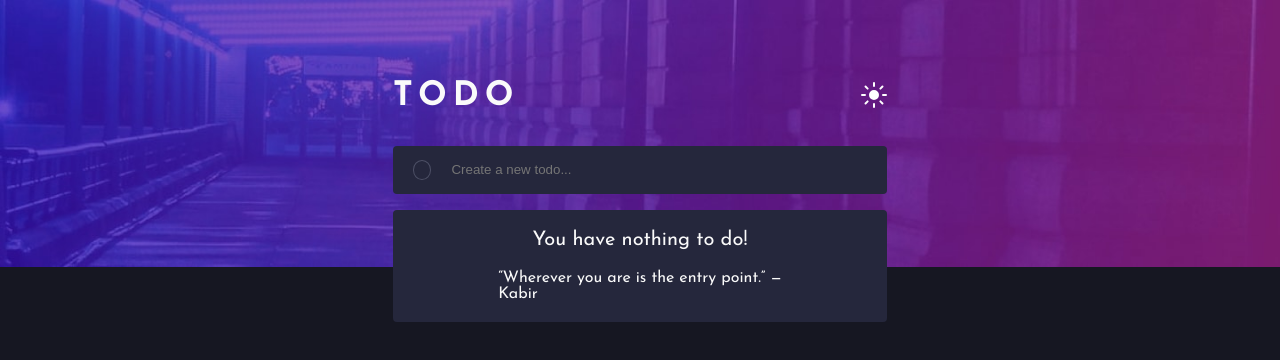
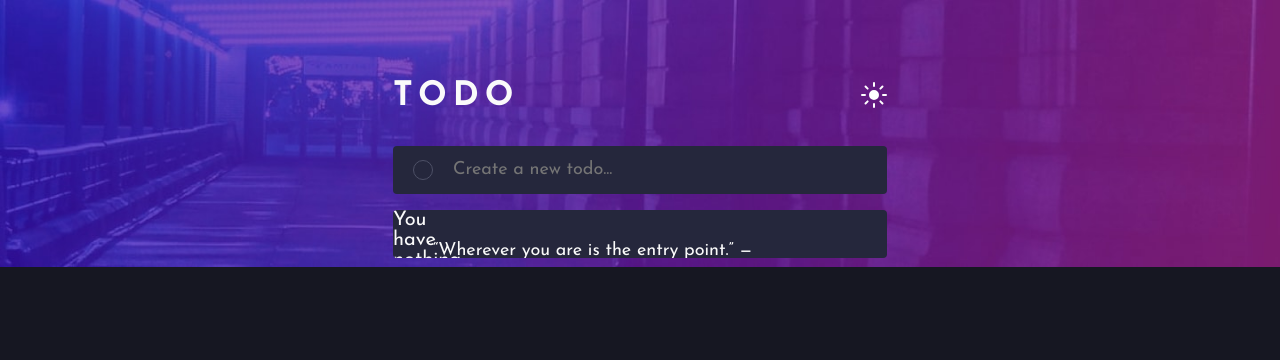
Before and after one commit to ClaytonDewey/todo-app, a React (Create React App) app: page / in a window 1280 px wide. Shown: the top 360 px of the page. Built offline with nearby package versions, Linux system fonts and the light colour scheme.

Commit message:
Reformat todo items

```diff
--- a/src/components/AddTodo.tsx
+++ b/src/components/AddTodo.tsx
@@ -26,8 +26,9 @@ export const AddTodo = () => {
   };
 
   return (
-    <form onSubmit={handleSubmission}>
-      <div className='todo todo__add'>
+    <div className='todo todo__add'>
+      <div className='todo__toggle'></div>
+      <form onSubmit={handleSubmission}>
         <label htmlFor='todo' className='sr-only'>
           New Todo
         </label>
@@ -40,10 +41,8 @@ export const AddTodo = () => {
           value={input}
           onChange={(e) => setInput(e.target.value)}
         />
-        {/* <button>
-          Submit
-        </button> */}
-      </div>
-    </form>
+      </form>
+      <div></div>
+    </div>
   );
 };
--- a/src/components/TodoItem.tsx
+++ b/src/components/TodoItem.tsx
@@ -16,6 +16,7 @@ const StyledStatusButton = styled.button`
   appearance: none;
   background-color: transparent;
   margin: 0;
+  margin-left: 2rem;
   font: inherit;
   color: hsl(233, 14%, 35%);
   height: 2rem;
@@ -99,13 +100,16 @@ export const TodoItem = (props: { todo: Todo }) => {
         <>
           <StyledStatusButton
             onClick={() => handleStatusUpdate(todo.id)}
-            className={todo.status === 'undone' ? '' : 'done'}>
+            className={`todo__toggle ${
+              todo.status === 'undone' ? '' : 'done'
+            }`}>
             {todo.status === 'undone' ? (
               <span className='sr-only'>mark completed</span>
             ) : (
               <span className='sr-only'>mark undone</span>
             )}
           </StyledStatusButton>
+          <div>
             <p
               style={{
                 textDecoration:
@@ -117,6 +121,7 @@ export const TodoItem = (props: { todo: Todo }) => {
               <FaRegEdit />
               Edit
             </button>
+          </div>
           <Button onClick={() => handleDelete(todo.id)} className='btn btn-del'>
             <img role='presentation' alt='delete' src={cross} />
             <span className='sr-only'>Delete Todo</span>
--- a/src/sass/components/_todo.scss
+++ b/src/sass/components/_todo.scss
@@ -1,60 +1,34 @@
 .todo {
-  display: flex;
+  display: grid;
+  grid-template-columns: 40px 1fr 40px;
+  grid-column-gap: 0px;
+  grid-row-gap: 0px;
+  height: 4.8rem;
   align-items: center;
-  justify-content: space-between;
-  font-size: 1.6rem;
-  height: 4.8rem;
-  padding: 0 2rem;
+
+  &__add {
+    margin-bottom: 1.6rem;
+    border-radius: var(--radius);
+  }
 
   &__list {
-    border-radius: $radius;
+    border-radius: var(--radius);
     overflow: hidden;
 
     .todo {
       &:not(:last-child) {
-        border-bottom: 1px solid $dark-grayish-blue;
+        border-bottom: 1px solid var(--dark-2);
       }
     }
   }
 
-  &__empty {
-    padding: 2rem 0;
-    justify-content: center;
-    flex-direction: column;
-
-    h2 {
-      margin-bottom: 2rem;
-    }
-  }
-
-  &.todo__empty {
-    height: auto;
-  }
-
-  &__add {
-    margin-bottom: 1.6rem;
-    border-radius: $radius;
-
-    form {
-      width: 100%;
-      padding-left: 2rem;
-    }
-
-    input {
-      margin-left: 2rem;
-      width: 100%;
-      height: 100%;
-      border: none;
-      background-color: transparent;
-    }
-
-    &::before {
-      content: '';
+  &__toggle {
     display: grid;
     place-content: center;
     appearance: none;
     background-color: transparent;
     margin: 0;
+    margin-left: 2rem;
     font: inherit;
     color: hsl(233, 14%, 35%);
     height: 2rem;
@@ -62,11 +36,18 @@
     border: 1px solid hsl(233, 14%, 35%);
     border-radius: 100%;
   }
+
+  form {
+    height: 100%;
   }
 
-  &__toggle-container {
-    display: flex;
-    align-items: center;
-    justify-content: space-evenly;
+  input {
+    font-family: var(--ff-sans);
+    font-size: 1.8rem;
+    padding: 0 2rem;
+    width: 100%;
+    height: 100%;
+    border: none;
+    background-color: transparent;
   }
 }
```
Lines whose indentation alone changed are shown as unchanged.
